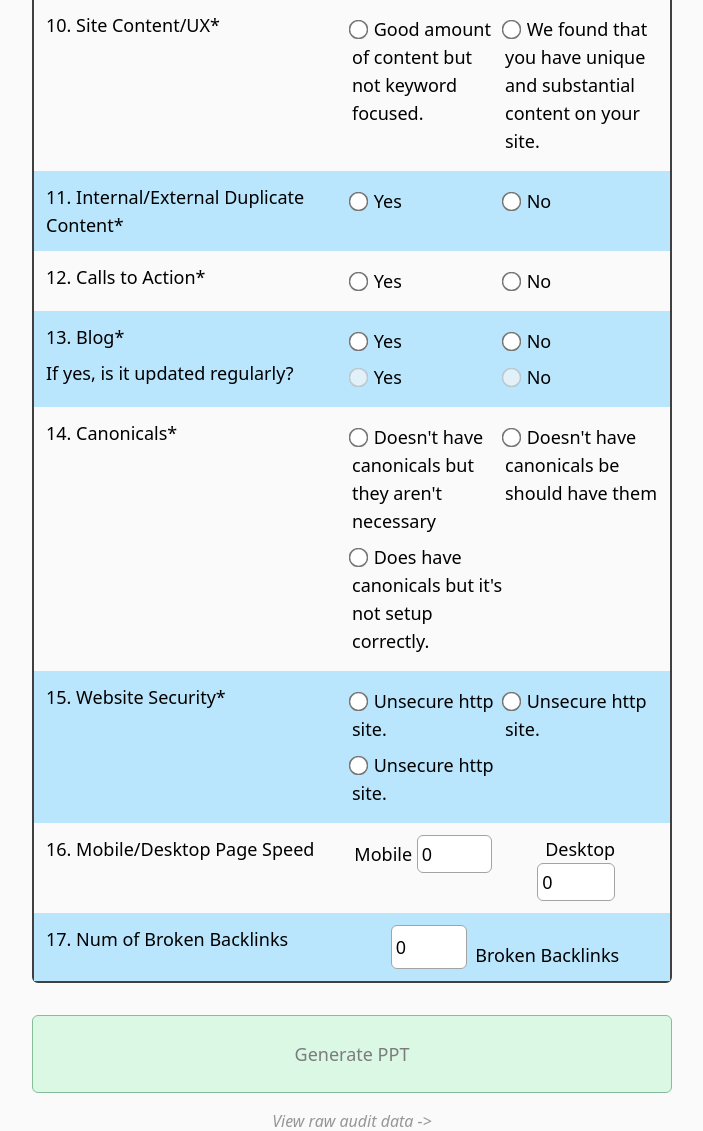
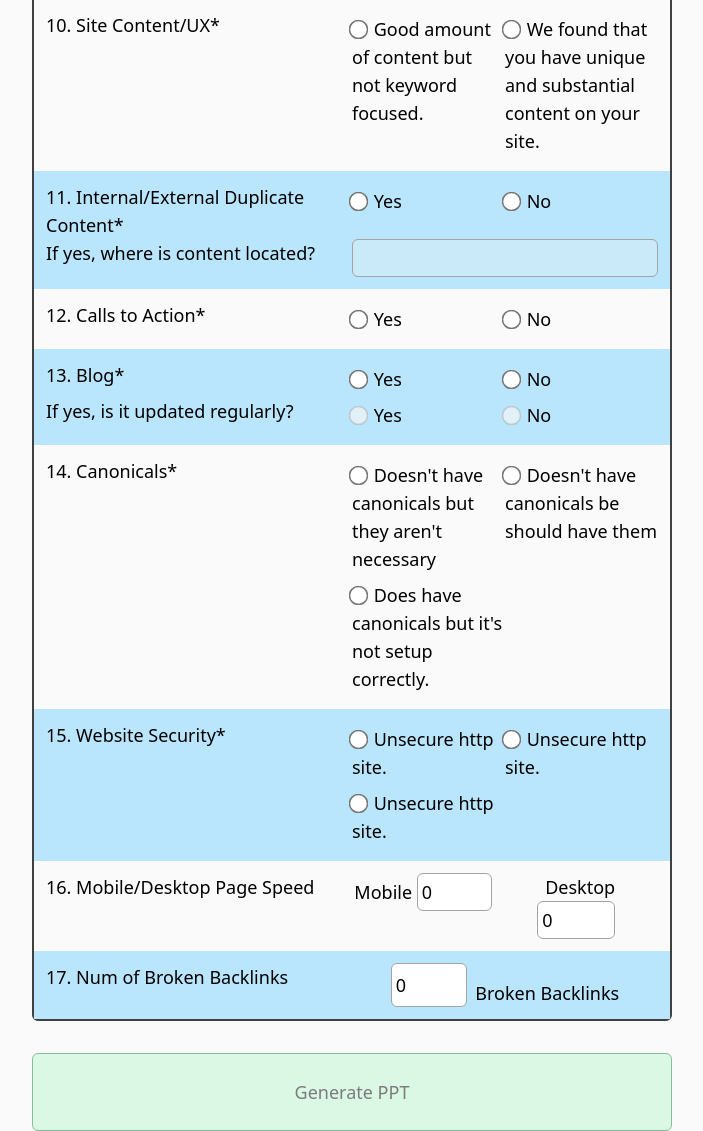
Before and after one commit to Logical-Position/TADAAbot, a Flask app: page / in a window 1280 px wide, after a click on "Edit Manual Inputs". Shown: the part 1369-2500 px from the top of the page, without its empty margins (288-991 px from the left). Run offline with Flask 2, Linux system fonts and the light colour scheme; style sheets or scripts are compiled from the project's sources.

Commit message:
feat: added duplicate content textbox

```diff
--- a/static/script.js
+++ b/static/script.js
@@ -3,10 +3,11 @@ document.addEventListener("DOMContentLoaded", function() {
     tadaaForm.addEventListener('submit', function(event) {
         event.preventDefault();
         const formData = new FormData(tadaaForm);
-
         // set cursor to show progress
         document.body.style.cursor = 'progress';
         updatePptButton("Generating PPT...");
+
+        console.log(formData);
 
         fetch('/', {
             method: 'POST',
@@ -18,7 +19,6 @@ document.addEventListener("DOMContentLoaded", function() {
         }).then((data) => {
             const ts = data['ts'];
             requestDownload(ts);
-
             const auditsId = data['audits_id'];
             updateRawDataLink(auditsId);
 
@@ -69,6 +69,20 @@ document.addEventListener("DOMContentLoaded", function() {
             }
         });
 
+    });
+
+    const duplicateContentCheck = document.querySelectorAll("input[name='duplicate_content']");
+
+    duplicateContentCheck.forEach((item) => {
+        item.addEventListener("change", function(e) {
+            const duplicateTextBox = document.querySelector("#duplicate_text");
+            if(duplicateContentCheck[0].checked) {
+                duplicateTextBox.disabled = false;
+            }
+            else if(!duplicateContentCheck[0].checked) {
+                duplicateTextBox.disabled = true;
+            }
+        });
     });
 
     // MARK: File Upload Listener
--- a/templates/index.html
+++ b/templates/index.html
@@ -216,6 +216,11 @@ TADAA
                                     <label for="option2">No</label>
                                 </span>
                             </div>
+                            <label for="blog_updated_regularly" class="">If yes, where is content located?</label>
+                            <div class="w-full flex flex-wrap">
+                                <input type="text" id="duplicate_text" name="duplicate_text"
+                                    class="w-full border border-neutral-400 p-1 rounded-md font-normal" disabled>
+                            </div>
                         </li>
 
                         <li class="p-3 grid grid-cols-2 text-left even:bg-neutral-50 odd:bg-sky-200">
```
